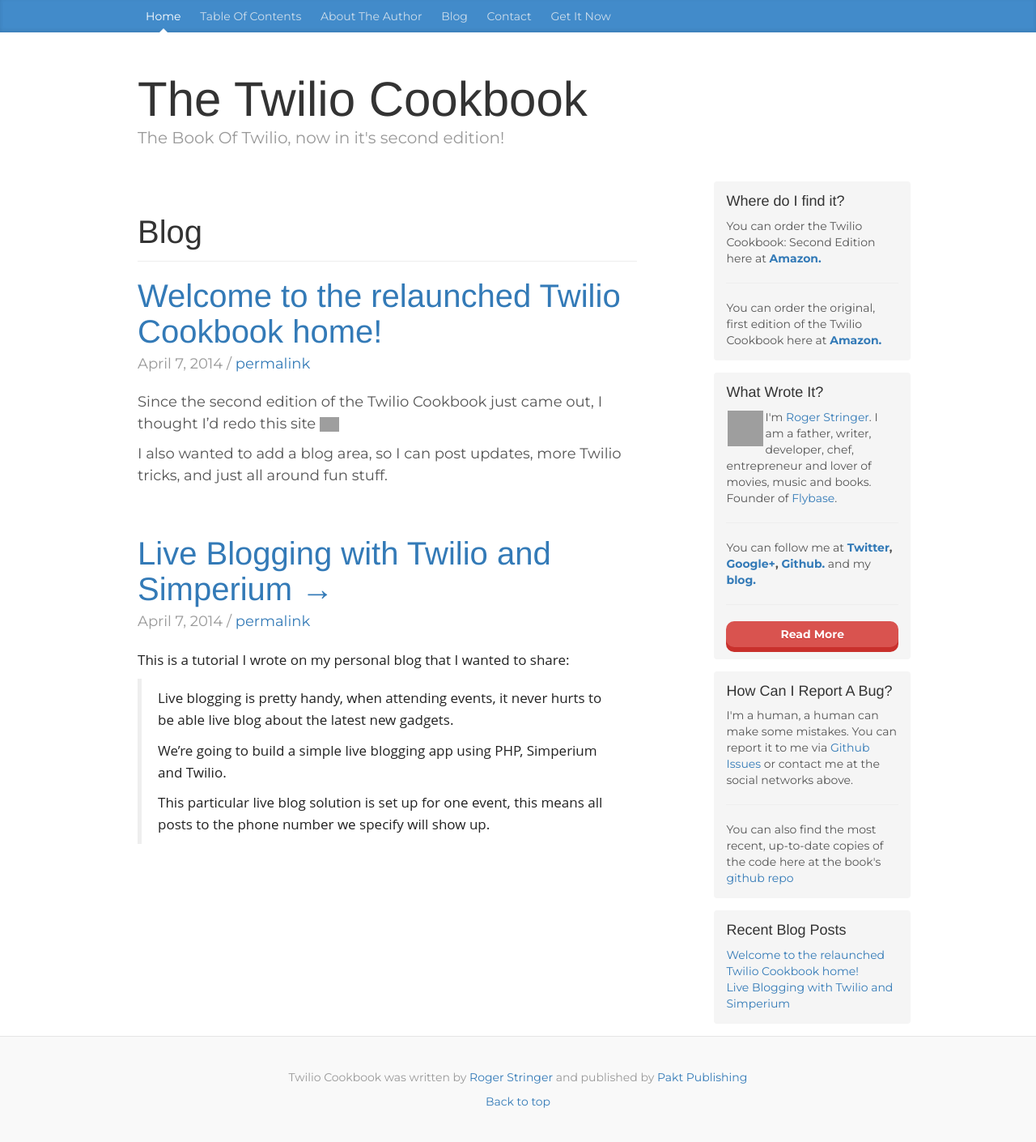
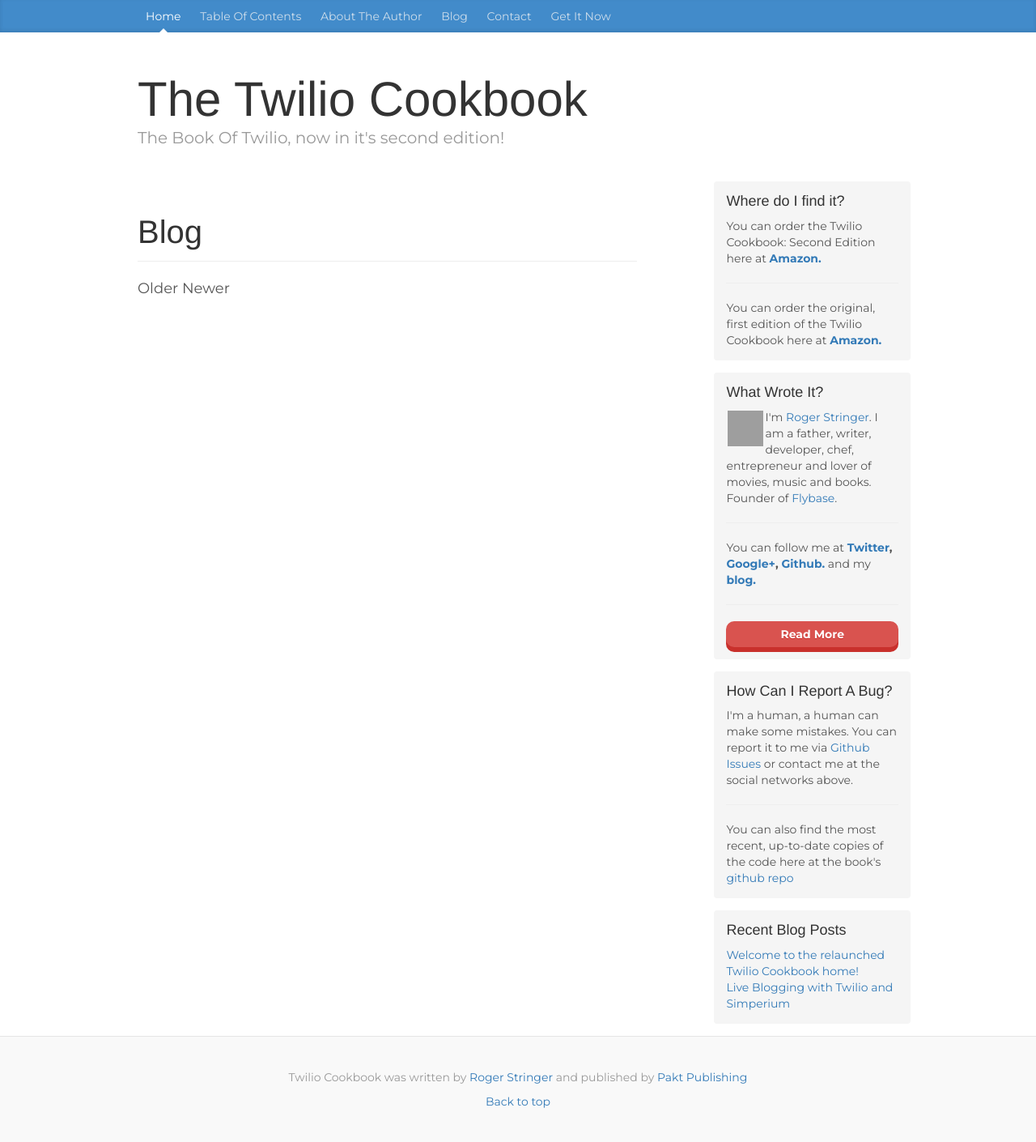
Before and after one commit to freekrai/TwilioCookbook, a Jekyll site: the page built from blog/index.md, in a window 1280 px wide. Shown: the whole page at 81% size. Built offline with Jekyll 4.4.1, drawn with Linux system fonts in a browser that asks for light colours; nearby versions of some CDN libraries; grey boxes are pictures that could not be loaded.

Commit message:
first push

```diff
--- a/_config.yml
+++ b/_config.yml
@@ -7,9 +7,11 @@
 name: Twilio Cookbook
 description: 'The Book Of Twilio, now in its second edition!'
 baseurl: "" # the subpath of your site, e.g. /blog/
-url: "http://twiliocookbook.com" # the base hostname & protocol for your site
+url: "http://twiliocookbook.com/" # the base hostname & protocol for your site
 twitter_username: freekrai
 github_username:  freekrai
 
+paginate:         5
+
 # Build settings
 markdown: kramdown
--- a/_includes/sidebar.html
+++ b/_includes/sidebar.html
@@ -23,7 +23,7 @@
 <div class="sidebar-module sidebar-module-inset">
 	<h4>Recent Blog Posts</h4>
 	<ol class="list-unstyled">
-	{% for post in site.posts %}
+	{% for post in site.posts  limit:5%}
 		<li><a href="{{ site.baseurl }}{{ post.url }}">{{ post.title }}</a></li>
 	{% endfor %}
 	</ol>
--- a/blog/index.md
+++ b/blog/index.md
@@ -5,7 +5,7 @@
 ---
 
 <div class="posts">
-	{% for post in site.posts %}
+	{% for post in paginator.posts %}
 		<div class="blog-post">
 			<h2 class="blog-post-title">
 			{% if post.link-url %}
@@ -22,3 +22,22 @@
 		</div>
 	{% endfor %}
 </div>
+
+<nav>
+	<ul class="pager">
+	{% if paginator.next_page %}
+		<li><a href="{{ site.baseurl }}page{{paginator.next_page}}">Older</a></li>
+	{% else %}
+		<li>Older</li>
+	{% endif %}
+	{% if paginator.previous_page %}
+		{% if paginator.page == 2 %}
+			<li><a href="{{ site.baseurl }}">Newer</a></li>
+		{% else %}
+			<li><a href="{{ site.baseurl }}page{{paginator.previous_page}}">Newer</a></li>
+		{% endif %}
+	{% else %}
+		<li>Newer</li>
+	{% endif %}
+	</ul>
+</nav>
```
Also changed, not shown: _layouts/default.html (+0 -8 lines).
